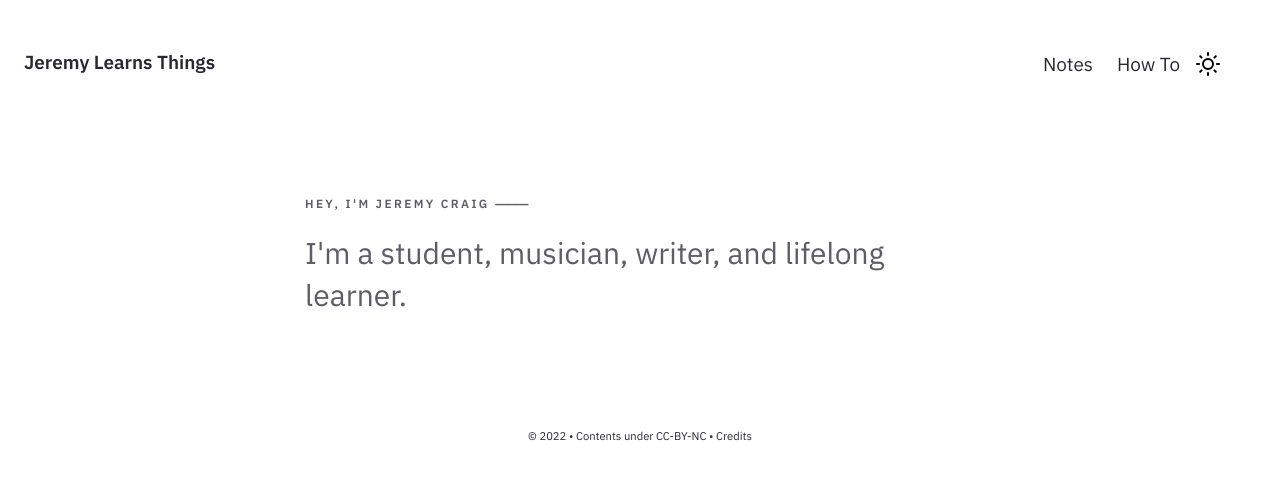
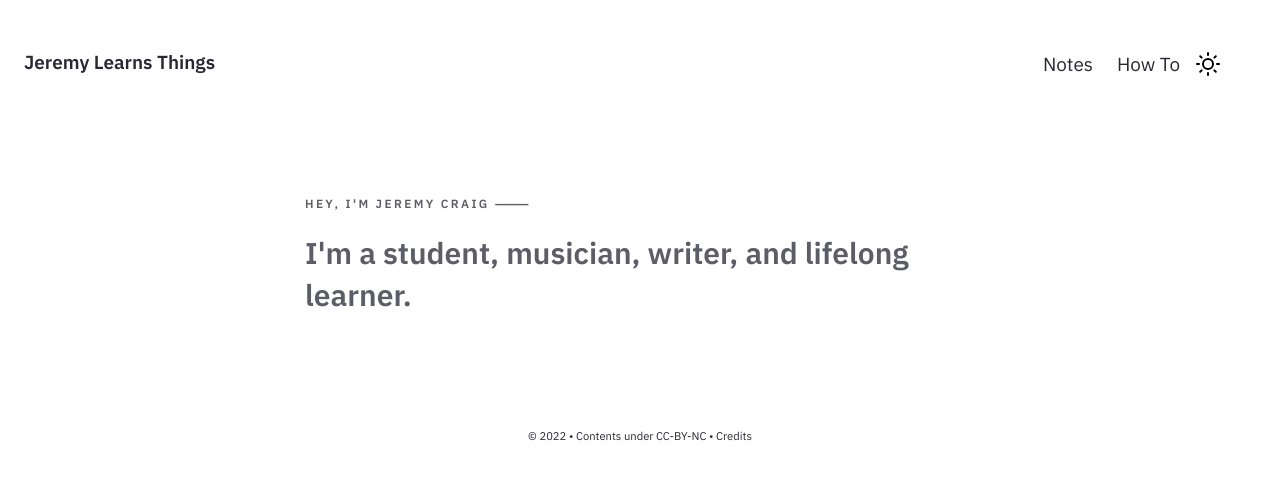
Before and after one commit to jeremycsaunders/jeremycsaunders.github.io, a Jekyll site: the page built from pages/index.md, in a window 1280 px wide. Shown: the top 480 px of the page. Built offline with Jekyll 4.4.1, drawn with Linux system fonts in a browser that asks for light colours.

```diff
--- a/_includes/Homepage.html
+++ b/_includes/Homepage.html
@@ -2,7 +2,7 @@
     <!--<div class="jumbo">{{site.heading}} </div> -->
     <div class="home-sub-text">
         <h5 class="meta-title">HEY, I'M JEREMY CRAIG ⸻</h5>
-        <h3>I'm a student, musician, writer, and lifelong learner.</h3>
+        <h2>I'm a student, musician, writer, and lifelong learner.</h2>
     </div>
 </div>
 
```
